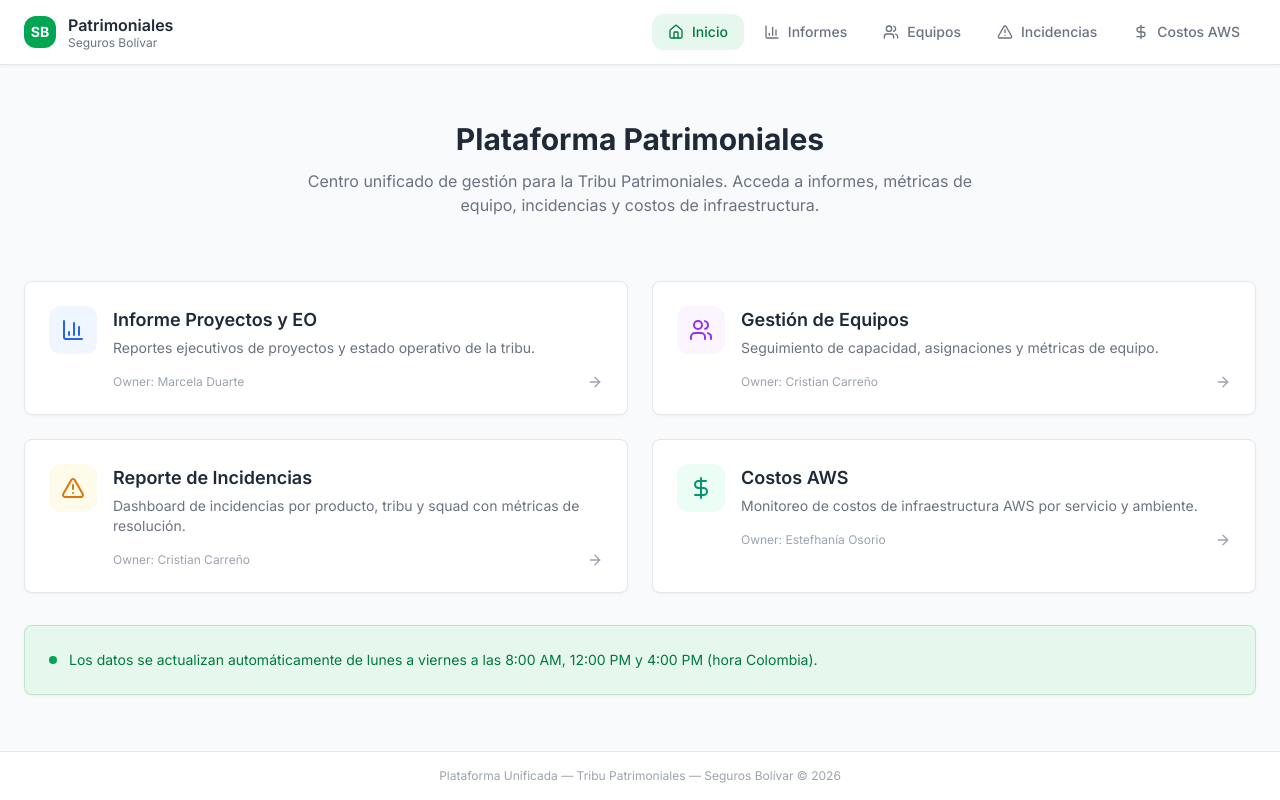
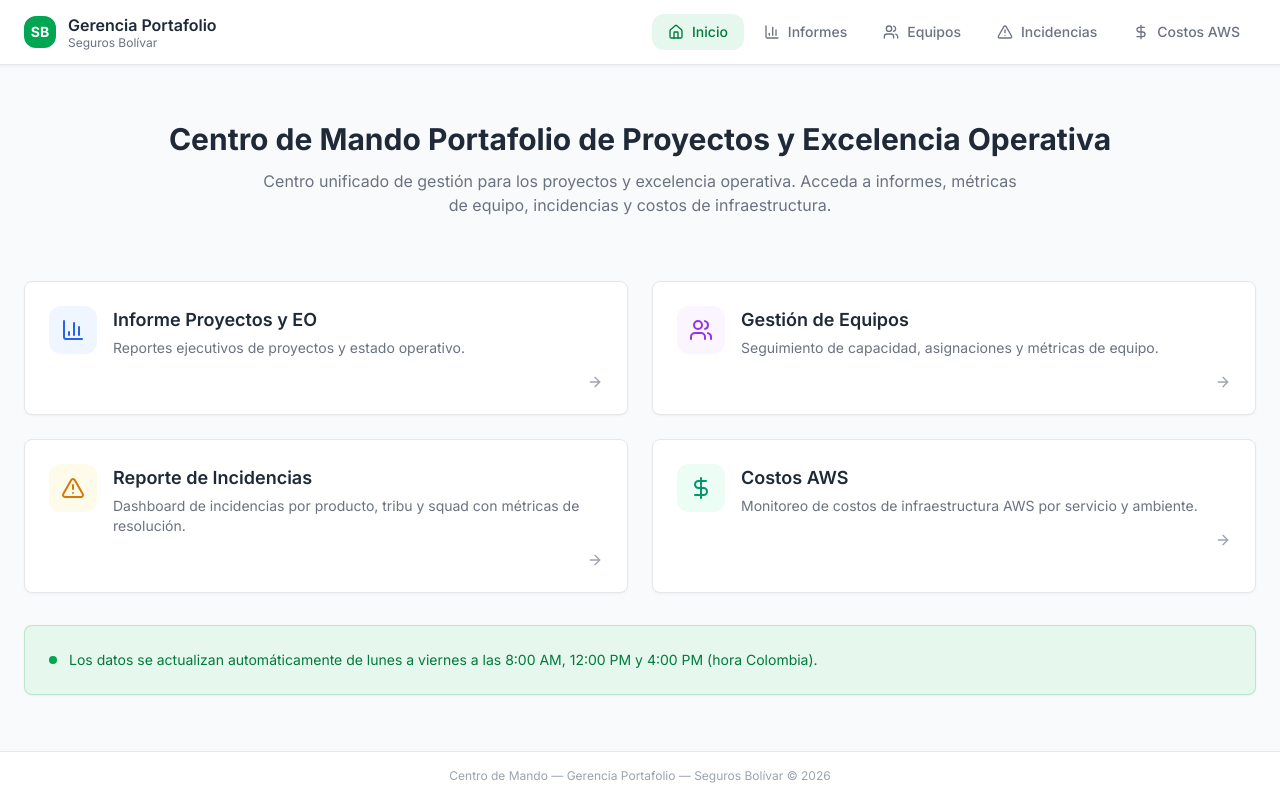
Before and after one commit to cristiancarreno-debug/patrimoniales-platform, a React (Vite) app: page / in a window 1280 px wide. Built offline with nearby package versions, Linux system fonts and the light colour scheme.

Commit message:
style: renombrar a Gerencia Portafolio, actualizar título, eliminar Owner, ancho 100%

```diff
--- a/src/modules/costos-aws/index.tsx
+++ b/src/modules/costos-aws/index.tsx
@@ -2,18 +2,10 @@ import { ModuleIframe } from '@/shared/components/common/ModuleIframe';
 
 /**
  * Módulo: Costos AWS
- * Owner: Estefhanía Osorio
  * Repo: estefhaniaosorio-boop/aws-cost-dashboard-libertador
- * Deploy: https://estefhaniaosorio-boop.github.io/aws-cost-dashboard-libertador/
  */
 const DEPLOY_URL = 'https://estefhaniaosorio-boop.github.io/aws-cost-dashboard-libertador/';
 
 export default function CostosAwsModule() {
-  return (
-    <ModuleIframe
-      title="Costos AWS"
-      src={DEPLOY_URL}
-      owner="Estefhanía Osorio"
-    />
-  );
+  return <ModuleIframe title="Costos AWS" src={DEPLOY_URL} />;
 }
--- a/src/modules/equipos/index.tsx
+++ b/src/modules/equipos/index.tsx
@@ -2,18 +2,10 @@ import { ModuleIframe } from '@/shared/components/common/ModuleIframe';
 
 /**
  * Módulo: Gestión de Equipos
- * Owner: Cristian Carreño
  * Repo: cristiancarreno-debug/dashboard-incidencias
- * Deploy: https://cristiancarreno-debug.github.io/dashboard-incidencias/
  */
 const DEPLOY_URL = 'https://cristiancarreno-debug.github.io/dashboard-incidencias/';
 
 export default function EquiposModule() {
-  return (
-    <ModuleIframe
-      title="Gestión de Equipos"
-      src={DEPLOY_URL}
-      owner="Cristian Carreño"
-    />
-  );
+  return <ModuleIframe title="Gestión de Equipos" src={DEPLOY_URL} />;
 }
--- a/src/modules/incidencias/index.tsx
+++ b/src/modules/incidencias/index.tsx
@@ -2,18 +2,10 @@ import { ModuleIframe } from '@/shared/components/common/ModuleIframe';
 
 /**
  * Módulo: Reporte de Incidencias
- * Owner: Cristian Carreño
  * Repo: cristiancarreno-debug/dashboard-incidencias-patrimoniales
- * Deploy: https://cristiancarreno-debug.github.io/dashboard-incidencias-patrimoniales/
  */
 const DEPLOY_URL = 'https://cristiancarreno-debug.github.io/dashboard-incidencias-patrimoniales/';
 
 export default function IncidenciasModule() {
-  return (
-    <ModuleIframe
-      title="Reporte de Incidencias"
-      src={DEPLOY_URL}
-      owner="Cristian Carreño"
-    />
-  );
+  return <ModuleIframe title="Reporte de Incidencias" src={DEPLOY_URL} />;
 }
--- a/src/modules/informes/index.tsx
+++ b/src/modules/informes/index.tsx
@@ -2,10 +2,8 @@ import { ModuleIframe } from '@/shared/components/common/ModuleIframe';
 
 /**
  * Módulo: Informe Proyectos y EO
- * Owner: Marcela Duarte
  * Repo: marceladuartesilva-design/executive-reporting-framework
  *
- * Carga el dashboard desplegado en GitHub Pages via iframe.
  * URL pendiente de configurar cuando el deploy esté listo.
  */
 const DEPLOY_URL = '';
@@ -18,9 +16,6 @@ export default function InformesModule() {
           <h1 className="text-2xl font-bold text-content-primary">
             Informe Proyectos y EO
           </h1>
-          <p className="text-sm text-content-secondary mt-1">
-            Reportes ejecutivos de proyectos y estado operativo
-          </p>
         </header>
         <div className="card flex items-center justify-center min-h-[400px]">
           <div className="text-center">
@@ -36,11 +31,5 @@ export default function InformesModule() {
     );
   }
 
-  return (
-    <ModuleIframe
-      title="Informe Proyectos y EO"
-      src={DEPLOY_URL}
-      owner="Marcela Duarte"
-    />
-  );
+  return <ModuleIframe title="Informe Proyectos y EO" src={DEPLOY_URL} />;
 }
--- a/src/pages/Home.tsx
+++ b/src/pages/Home.tsx
@@ -11,10 +11,9 @@ const MODULES = [
   {
     to: '/informes',
     title: 'Informe Proyectos y EO',
-    description: 'Reportes ejecutivos de proyectos y estado operativo de la tribu.',
+    description: 'Reportes ejecutivos de proyectos y estado operativo.',
     icon: BarChart3,
     color: 'bg-blue-50 text-blue-600',
-    owner: 'Marcela Duarte',
   },
   {
     to: '/equipos',
@@ -22,7 +21,6 @@ const MODULES = [
     description: 'Seguimiento de capacidad, asignaciones y métricas de equipo.',
     icon: Users,
     color: 'bg-purple-50 text-purple-600',
-    owner: 'Cristian Carreño',
   },
   {
     to: '/incidencias',
@@ -30,7 +28,6 @@ const MODULES = [
     description: 'Dashboard de incidencias por producto, tribu y squad con métricas de resolución.',
     icon: AlertTriangle,
     color: 'bg-amber-50 text-amber-600',
-    owner: 'Cristian Carreño',
   },
   {
     to: '/costos-aws',
@@ -38,12 +35,11 @@ const MODULES = [
     description: 'Monitoreo de costos de infraestructura AWS por servicio y ambiente.',
     icon: DollarSign,
     color: 'bg-emerald-50 text-emerald-600',
-    owner: 'Estefhanía Osorio',
   },
 ] as const;
 
 /**
- * Página de inicio con acceso a los 4 módulos de la plataforma.
+ * Página de inicio — Centro de Mando Portafolio.
  */
 export default function Home() {
   return (
@@ -51,17 +47,17 @@ export default function Home() {
       {/* Hero */}
       <section className="text-center py-8">
         <h1 className="text-3xl font-bold text-content-primary mb-3">
-          Plataforma Patrimoniales
+          Centro de Mando Portafolio de Proyectos y Excelencia Operativa
         </h1>
-        <p className="text-content-secondary max-w-2xl mx-auto">
-          Centro unificado de gestión para la Tribu Patrimoniales.
+        <p className="text-content-secondary max-w-3xl mx-auto">
+          Centro unificado de gestión para los proyectos y excelencia operativa.
           Acceda a informes, métricas de equipo, incidencias y costos de infraestructura.
         </p>
       </section>
 
       {/* Grid de módulos */}
       <section className="grid grid-cols-1 md:grid-cols-2 gap-6">
-        {MODULES.map(({ to, title, description, icon: Icon, color, owner }) => (
+        {MODULES.map(({ to, title, description, icon: Icon, color }) => (
           <Link
             key={to}
             to={to}
@@ -78,10 +74,7 @@ export default function Home() {
                 <p className="text-sm text-content-secondary mt-1">
                   {description}
                 </p>
-                <div className="flex items-center justify-between mt-4">
-                  <span className="text-xs text-content-tertiary">
-                    Owner: {owner}
-                  </span>
+                <div className="flex items-center justify-end mt-4">
                   <ArrowRight
                     size={16}
                     className="text-content-tertiary group-hover:text-bolivar-500 group-hover:translate-x-1 transition-all"
--- a/src/shared/components/common/ModuleIframe.tsx
+++ b/src/shared/components/common/ModuleIframe.tsx
@@ -4,14 +4,14 @@ import { ExternalLink, RefreshCw, Maximize2, Minimize2 } from 'lucide-react';
 interface ModuleIframeProps {
   title: string;
   src: string;
-  owner: string;
 }
 
 /**
  * Componente reutilizable que carga un dashboard externo via iframe.
  * Incluye controles de recarga, abrir en nueva pestaña y fullscreen.
+ * Usa 100% del ancho disponible.
  */
-export function ModuleIframe({ title, src, owner }: ModuleIframeProps) {
+export function ModuleIframe({ title, src }: ModuleIframeProps) {
   const [isLoading, setIsLoading] = useState(true);
   const [isFullscreen, setIsFullscreen] = useState(false);
   const [iframeKey, setIframeKey] = useState(0);
@@ -25,10 +25,7 @@ export function ModuleIframe({ title, src, owner }: ModuleIframeProps) {
     <div className={`flex flex-col ${isFullscreen ? 'fixed inset-0 z-50 bg-surface-secondary p-4' : 'space-y-4'}`}>
       {/* Header del módulo */}
       <div className="flex items-center justify-between">
-        <div>
-          <h1 className="text-xl font-bold text-content-primary">{title}</h1>
-          <p className="text-xs text-content-tertiary">Owner: {owner}</p>
-        </div>
+        <h1 className="text-xl font-bold text-content-primary">{title}</h1>
         <div className="flex items-center gap-2">
           <button
             onClick={handleReload}
@@ -60,8 +57,8 @@ export function ModuleIframe({ title, src, owner }: ModuleIframeProps) {
         </div>
       </div>
 
-      {/* iframe container */}
-      <div className={`relative bg-white rounded-lg border border-border overflow-hidden ${isFullscreen ? 'flex-1' : 'min-h-[calc(100vh-220px)]'}`}>
+      {/* iframe container — 100% ancho */}
+      <div className={`relative bg-white rounded-lg border border-border overflow-hidden ${isFullscreen ? 'flex-1' : 'min-h-[calc(100vh-180px)]'}`}>
         {isLoading && (
           <div className="absolute inset-0 flex items-center justify-center bg-surface-secondary z-10">
             <div className="text-center">
@@ -74,7 +71,7 @@ export function ModuleIframe({ title, src, owner }: ModuleIframeProps) {
           key={iframeKey}
           src={src}
           title={title}
-          className="w-full h-full min-h-[calc(100vh-220px)] border-0"
+          className="w-full h-full min-h-[calc(100vh-180px)] border-0"
           onLoad={() => setIsLoading(false)}
           sandbox="allow-scripts allow-same-origin allow-popups allow-forms"
         />
--- a/src/shared/components/layout/Footer.tsx
+++ b/src/shared/components/layout/Footer.tsx
@@ -6,9 +6,9 @@ export function Footer() {
 
   return (
     <footer className="bg-white border-t border-border mt-auto">
-      <div className="w-full max-w-[1440px] mx-auto px-6 py-4">
+      <div className="w-full px-6 py-4">
         <p className="text-center text-xs text-content-tertiary">
-          Plataforma Unificada — Tribu Patrimoniales — Seguros Bolívar © {currentYear}
+          Centro de Mando — Gerencia Portafolio — Seguros Bolívar © {currentYear}
         </p>
       </div>
     </footer>
--- a/src/shared/components/layout/Layout.tsx
+++ b/src/shared/components/layout/Layout.tsx
@@ -14,7 +14,7 @@ export function Layout({ children }: LayoutProps) {
   return (
     <div className="min-h-screen flex flex-col bg-surface-secondary">
       <Navbar />
-      <main className="flex-1 w-full max-w-[1440px] mx-auto px-6 py-6">
+      <main className="flex-1 w-full px-6 py-6">
         {children}
       </main>
       <Footer />
--- a/src/shared/components/layout/Navbar.tsx
+++ b/src/shared/components/layout/Navbar.tsx
@@ -22,7 +22,7 @@ const NAV_ITEMS = [
 export function Navbar() {
   return (
     <header className="bg-white border-b border-border shadow-navbar sticky top-0 z-50">
-      <div className="w-full max-w-[1440px] mx-auto px-6">
+        <div className="w-full px-6">
         <div className="flex items-center justify-between h-16">
           {/* Logo y título */}
           <div className="flex items-center gap-3">
@@ -31,7 +31,7 @@ export function Navbar() {
             </div>
             <div>
               <h1 className="text-base font-semibold text-content-primary leading-tight">
-                Patrimoniales
+                Gerencia Portafolio
               </h1>
               <p className="text-xs text-content-secondary leading-tight">
                 Seguros Bolívar
```
